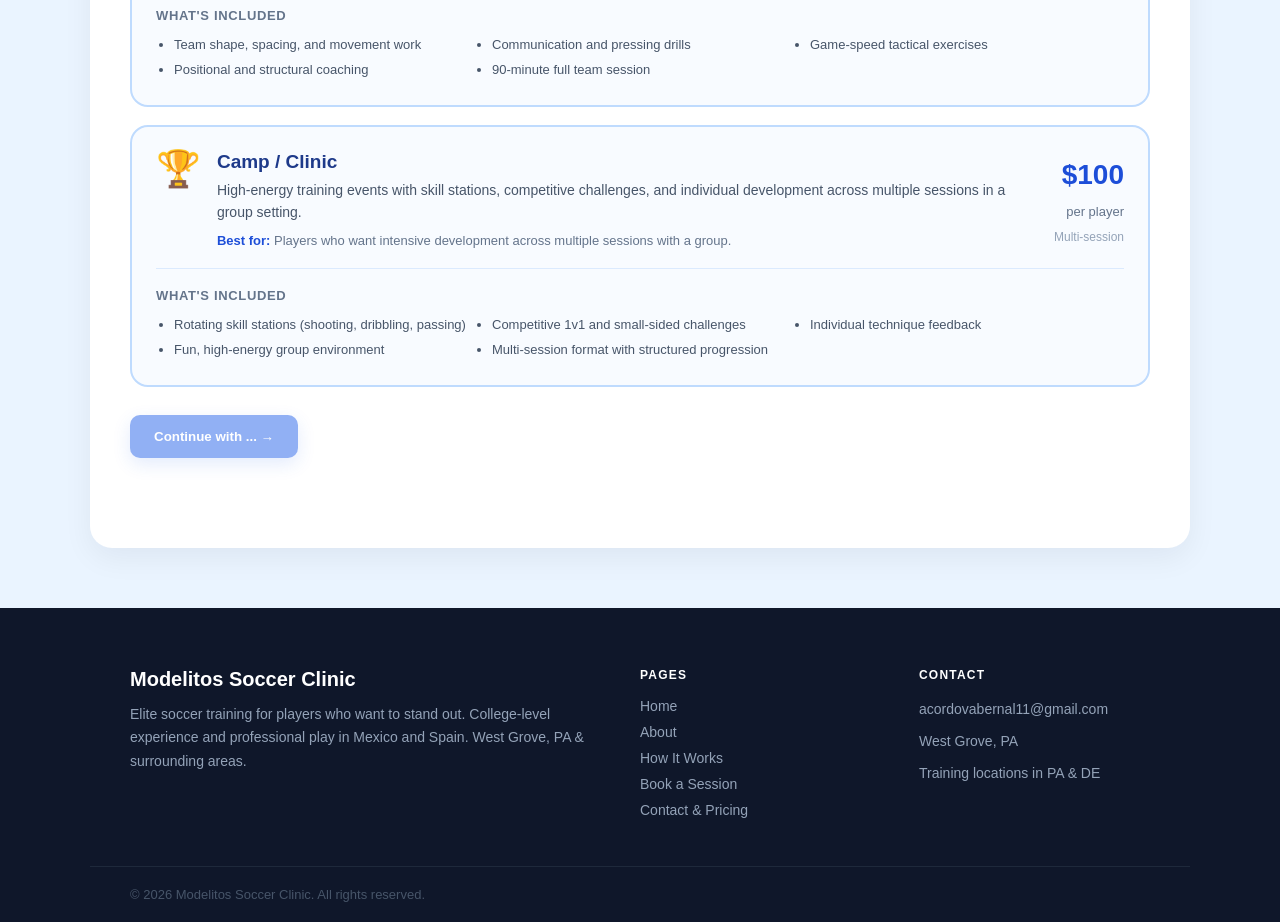
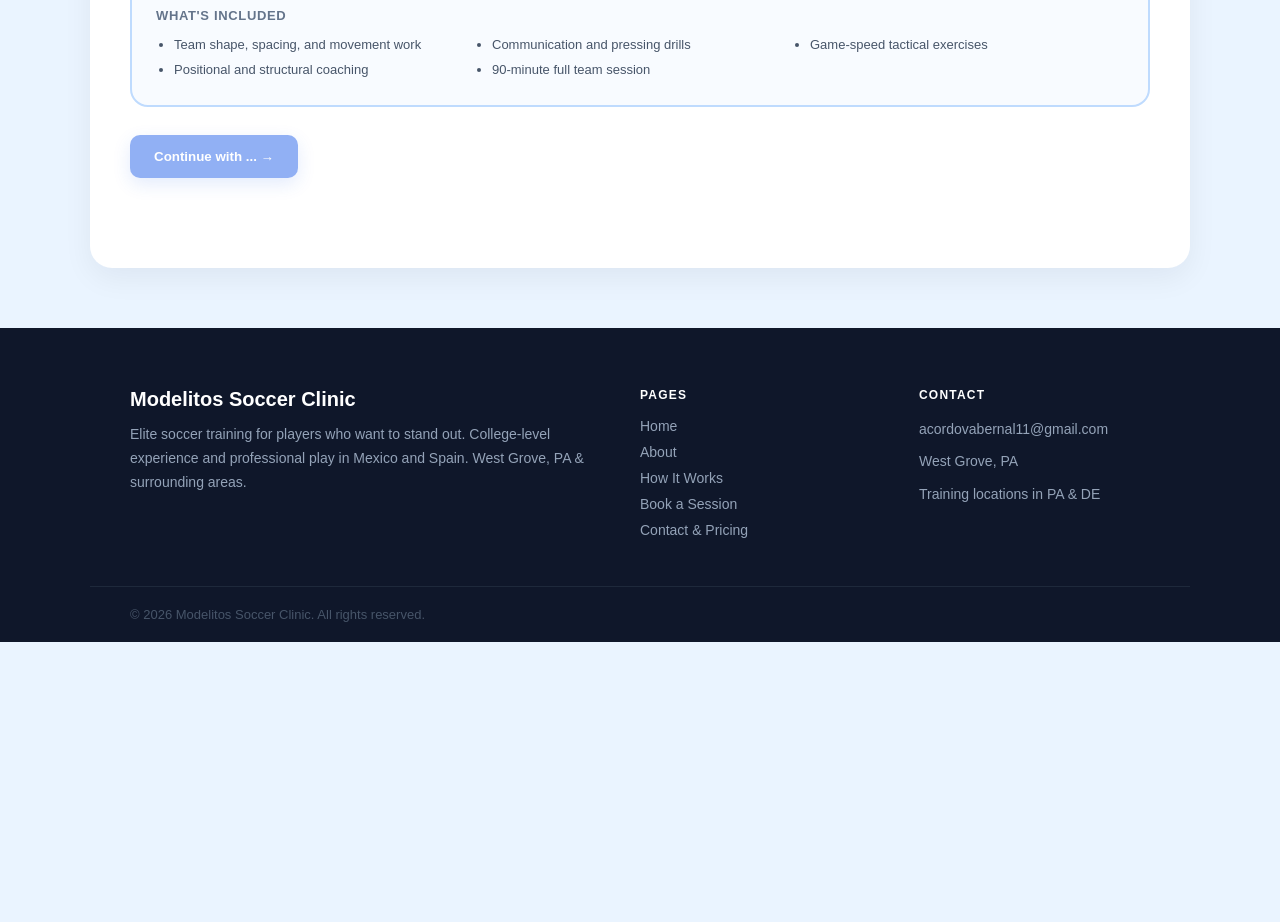
Before and after one commit to acordovabernal11/modelitos-soccer-clinic, a React (Vite) app: page /book in a window 1280 px wide. Shown: the part 1620-2542 px from the top of the page. After the commit the page ends 2262 px from the top, so only its background shows below. Built offline with nearby package versions, Linux system fonts and the light colour scheme.

Commit message:
Remove Camps & Clinics option, keep 1-on-1, small group, and team training
Co-Authored-By: Claude Sonnet 4.6 <noreply@anthropic.com>

```diff
--- a/src/App.jsx
+++ b/src/App.jsx
@@ -154,7 +154,7 @@ function HomePage() {
       <section className="section">
         <h2>Join the Waitlist</h2>
         <p>
-          Leave your name and email to hear about training openings, camps, clinics,
+          Leave your name and email to hear about training openings
           and new player development opportunities.
         </p>
 
@@ -272,7 +272,7 @@ function HomePage() {
             { q: "Where do sessions take place?", a: "You can choose from 4 locations: Avon Grove Middle School (West Grove, PA), United Sports Complex in Downingtown, Nixon Park in Kennett Square, and Kirkwood Sports Complex in New Castle, DE." },
             { q: "What if we need to cancel?", a: "Please cancel at least 24 hours in advance so the time slot can be opened for another player. Last-minute cancellations may still be charged." },
             { q: "Do you train in bad weather?", a: "Light rain is usually fine depending on the location. If weather makes training unsafe or impossible, we'll reschedule at no extra cost." },
-            { q: "How do I know which training type to pick?", a: "1-on-1 is best for players who want focused personal attention. Small group works great for friends training together. Team training is for organized teams. Camps and clinics are multi-session group events." },
+            { q: "How do I know which training type to pick?", a: "1-on-1 is best for players who want focused personal attention. Small group works great for friends training together. Team training is for organized teams." },
             { q: "How is payment handled?", a: "Payment is due in cash at the start of each session at the field. Nothing is charged online when you book — it's just a request that I confirm." }
           ].map(({ q, a }) => (
             <FAQItem key={q} question={q} answer={a} />
@@ -1145,19 +1145,6 @@ function HowItWorksPage() {
             </ul>
           </div>
 
-          <div className="training-card">
-            <div className="training-icon">🏆</div>
-            <h3>Camps & Clinics</h3>
-            <p>
-              High-energy training events focused on skill development, confidence,
-              competition, and player exposure.
-            </p>
-            <ul>
-              <li>Skill stations</li>
-              <li>Competitive challenges</li>
-              <li>Fun group environment</li>
-            </ul>
-          </div>
         </div>
 
         <div className="section-cta">
@@ -1402,7 +1389,7 @@ function ContactPage() {
         <div className="contact-card">
           <p><strong>Email:</strong> acordovabernal11@gmail.com</p>
           <p><strong>Location:</strong> West Grove, PA</p>
-          <p><strong>Training Types:</strong> 1-on-1, small group, team training, camps, and clinics</p>
+          <p><strong>Training Types:</strong> 1-on-1, small group, and team training</p>
           <p><strong>Best For:</strong> Youth, middle school, high school, and motivated beginner players</p>
         </div>
       </section>
@@ -1451,8 +1438,8 @@ function ContactPage() {
         <h2>Pricing</h2>
         <p>
           These training options are designed to help players build technical skill,
-          confidence, and game awareness. Small group sessions and camps/clinics are
-          priced per player, while 1-on-1 training delivers fully personalized coaching.
+          confidence, and game awareness. Small group sessions are priced per player,
+          while 1-on-1 training delivers fully personalized coaching.
         </p>
 
         <div className="pricing-grid">
@@ -1483,14 +1470,6 @@ function ContactPage() {
             </p>
           </div>
 
-          <div className="pricing-card">
-            <h3>Camps & Clinics</h3>
-            <p className="price">$100</p>
-            <p>
-              Per player. High-energy camps and clinics focus on skill stations,
-              competitive drills, and development across multiple sessions.
-            </p>
-          </div>
         </div>
       </section>
 
@@ -1517,7 +1496,7 @@ function ContactPage() {
       <section className="section">
         <h2>Join the Waitlist</h2>
         <p>
-          Leave your name and email to hear about training openings, camps, clinics,
+          Leave your name and email to hear about training openings
           and new player development opportunities.
         </p>
         <div className="form">
--- a/src/pages/BookingPage.jsx
+++ b/src/pages/BookingPage.jsx
@@ -105,25 +105,6 @@ const TRAINING_TYPES = [
     bestFor: 'Teams that need better chemistry, communication, or tactical habits before a season or tournament.',
     playerNote: null
   },
-  {
-    id: 'camp',
-    name: 'Camp / Clinic',
-    icon: '🏆',
-    price: 100,
-    priceLabel: '$100',
-    priceSub: 'per player',
-    duration: 'Multi-session',
-    description: 'High-energy training events with skill stations, competitive challenges, and individual development across multiple sessions in a group setting.',
-    includes: [
-      'Rotating skill stations (shooting, dribbling, passing)',
-      'Competitive 1v1 and small-sided challenges',
-      'Individual technique feedback',
-      'Fun, high-energy group environment',
-      'Multi-session format with structured progression'
-    ],
-    bestFor: 'Players who want intensive development across multiple sessions with a group.',
-    playerNote: 'Price is per player. Enter the number of players attending.'
-  }
 ];
 
 const STATUS_COLORS = {
@@ -167,7 +148,7 @@ export function BookingPage() {
 
   const calcPrice = () => {
     if (!selectedType) return 0;
-    if (selectedType.id === 'small_group' || selectedType.id === 'camp') {
+    if (selectedType.id === 'small_group') {
       return selectedType.price * Math.max(1, form.numPlayers);
     }
     return selectedType.price;
@@ -581,7 +562,7 @@ export function BookingPage() {
               </div>
             </div>
 
-            {(selectedType.id === 'small_group' || selectedType.id === 'camp') && (
+            {(selectedType.id === 'small_group') && (
               <div>
                 <label style={{ display: 'block', fontWeight: '700', color: '#1e3a8a', marginBottom: '6px', fontSize: '14px' }}>
                   Number of Players <span style={{ color: '#dc2626' }}>*</span>
@@ -682,7 +663,7 @@ export function BookingPage() {
                 ['Skill Level', form.skillLevel.charAt(0).toUpperCase() + form.skillLevel.slice(1)],
                 ['Preferred Date', new Date(form.preferredDate + 'T12:00:00').toLocaleDateString('en-US', { weekday: 'long', month: 'long', day: 'numeric', year: 'numeric' })],
                 ['Preferred Time', form.preferredTime || 'Flexible'],
-                ...(selectedType.id === 'small_group' || selectedType.id === 'camp' ? [['Number of Players', form.numPlayers.toString()]] : []),
+                ...(selectedType.id === 'small_group' ? [['Number of Players', form.numPlayers.toString()]] : []),
                 ['Contact Email', form.clientEmail]
               ].map(([label, val]) => (
                 <div key={label}>
@@ -706,7 +687,7 @@ export function BookingPage() {
           {/* Price breakdown */}
           <div className="contact-card" style={{ marginBottom: '18px' }}>
             <h4 style={{ color: '#1e3a8a', margin: '0 0 16px', fontSize: '16px', textTransform: 'uppercase', letterSpacing: '0.06em' }}>Price Breakdown</h4>
-            {(selectedType.id === 'small_group' || selectedType.id === 'camp') ? (
+            {(selectedType.id === 'small_group') ? (
               <>
                 <div style={{ display: 'flex', justifyContent: 'space-between', marginBottom: '8px', fontSize: '15px' }}>
                   <span style={{ color: '#475569' }}>{selectedType.name}</span>
```
